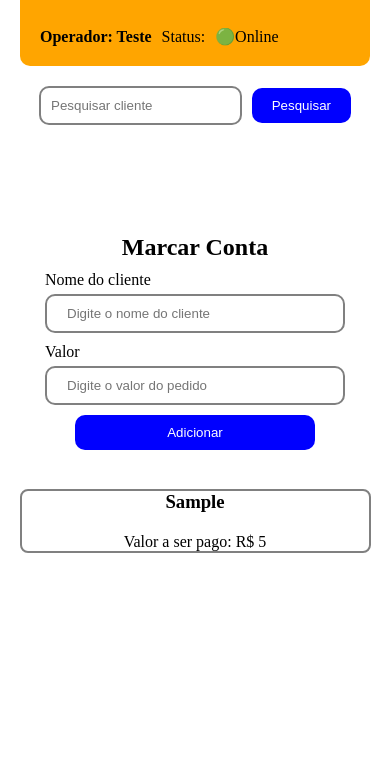
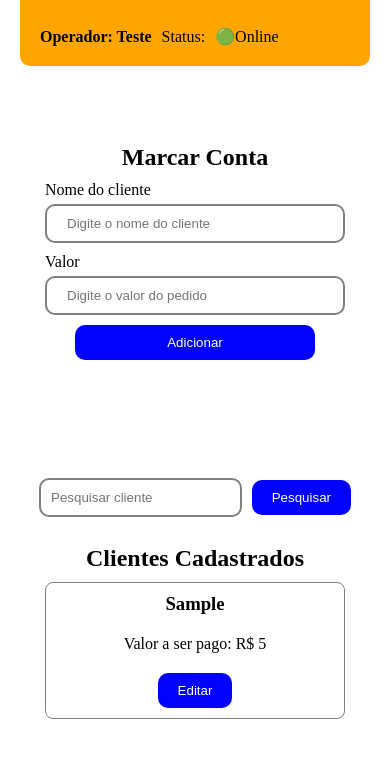
Before and after one commit to Leolfc/Caderneta-Digital, a plain HTML site: page index.html in a window 390 px wide. Both pictures are taken after typing "Sample", "5" into the empty fields and a click on the button "Adicionar". Shown: the part 80-838 px from the top of the page. Drawn offline with Linux system fonts and the light colour scheme.

Commit message:
alterando os input de cadastro

```diff
--- a/index.html
+++ b/index.html
@@ -28,10 +28,6 @@
       </div>
     </header>
     <main>
-      <div class="container_search">
-        <input id="search_input" type="text" placeholder="Pesquisar cliente" />
-        <button class="search">Pesquisar</button>
-      </div>
 
       <section class="name_client">
         <form action="">
@@ -61,7 +57,13 @@
           <button>Adicionar</button>
         </form>
       </section>
+
       <section class="container_value">
+        <div class="container_search">
+        <input id="search_input" type="text" placeholder="Pesquisar cliente" />
+        <button class="search">Pesquisar</button>
+      </div>
+      <h2>Clientes Cadastrados</h2>
         <!-- <div class="container_dados_client">
             <h3>Leo</h3>
             <span>R$ 20,00</span>
--- a/script.js
+++ b/script.js
@@ -4,6 +4,7 @@ const valorCliente = document.querySelector("#value");
 const section = document.querySelector(".container_value");
 const buttonSearch = document.querySelector(".search");
 const inputSearch = document.querySelector("#search_input");
+const buttonEdit = document.querySelector(".edit");
 
 form.addEventListener("submit", (event) => {
   event.preventDefault();
@@ -13,11 +14,14 @@ form.addEventListener("submit", (event) => {
 
             <h3>${inputNameClient.value}</h3>
             <span>Valor a ser pago: R$ ${valorCliente.value}</span>
+            <button class="edit">Editar</button>
 
   `;
   section.appendChild(div);
   inputNameClient.value = "";
   valorCliente.value = "";
+
+
 });
 
 buttonSearch.addEventListener("click", () => {
@@ -44,3 +48,6 @@ function clock() {
 setInterval(() => {
   clock();
 }, 1000);
+
+
+console.log(buttonEdit)
--- a/styles/global.css
+++ b/styles/global.css
@@ -1,29 +1,41 @@
-*{
+* {
   margin: 0;
   padding: 0;
   box-sizing: border-box;
 }
 
-button{
+button {
   cursor: pointer;
-
+  padding: 10px 20px;
+  border-radius: 10px;
+  border: none;
+  background-color: blue;
+  color: white;
 }
 
-
-@media (max-width:650px) {
-
-header{
-  flex-direction: column;
-  gap:20px;
-}
-
-  .container_search{
-    max-width: 80%;
-    margin: 0 auto;
-  }
-  .name_client{
-margin-top: 28%;
+@media (max-width: 650px) {
+  header {
+    flex-direction: column;
+    gap: 20px;
   }
 
-
+  .container_search {
+    max-width: 80%;
+    margin: 18px auto;
+  }
+  .name_client {
+    margin-top: 20%;
+  }
 }
+.container_dados_client {
+  display: flex;
+  flex-direction: column;
+  justify-content: center;
+  align-items: center;
+  gap: 20px;
+  border: 1px solid gray;
+  max-width: 100%;
+  width: 300px;
+  border-radius: 8px;
+  padding-block: 10px;
+}
--- a/styles/style.css
+++ b/styles/style.css
@@ -1,82 +1,57 @@
-
-
-
-.container_search{
+.container_search {
   display: flex;
   justify-content: center;
   align-items: center;
   gap: 10px;
 
-  input{
+  input {
     padding: 10px;
     border-radius: 10px;
     width: 500px;
-    border:2px solid gray
-  }
-  button{
-    padding: 10px 20px;
-    border-radius: 10px;
-    border:none;
-    background-color: blue;
-    color:white;
-
+    border: 2px solid gray;
   }
 }
 
-.name_client{
+.name_client {
   display: flex;
   justify-content: center;
-  margin-block: 10%;
+  margin-block: 5%;
   align-items: center;
-margin-top: 15%;
-input{
+margin-bottom: 100px;
+  input {
     padding: 10px 20px;
     width: 300px;
     border-radius: 10px;
-  border:2px solid gray
+    border: 2px solid gray;
   }
-form{
+  form {
     display: flex;
     flex-direction: column;
     justify-content: center;
     gap: 10px;
     max-width: 100%;
     align-items: center;
-label{
+    label {
       display: flex;
       flex-direction: column;
       gap: 5px;
-
     }
-  button{
-    width:80%;
+    button {
+      width: 80%;
       padding: 10px 15px;
       border-radius: 10px;
-    border:none;
+      border: none;
       background-color: blue;
-    color:white;
+      color: white;
     }
   }
-
 }
-.container_value{
+.container_value {
   display: flex;
   justify-content: center;
   align-items: center;
   flex-direction: column;
   gap: 10px;
 
-  .container_dados_client{
-    display: flex;
-    flex-direction: column;
-    justify-content: center;
-    align-items: center;
-    gap:20px;
-    border:2px solid gray;
-    width: 90%;
-    border-radius: 8px;
-
-    ;
-  }
 
 }
```
Lines whose indentation alone changed are shown as unchanged.
